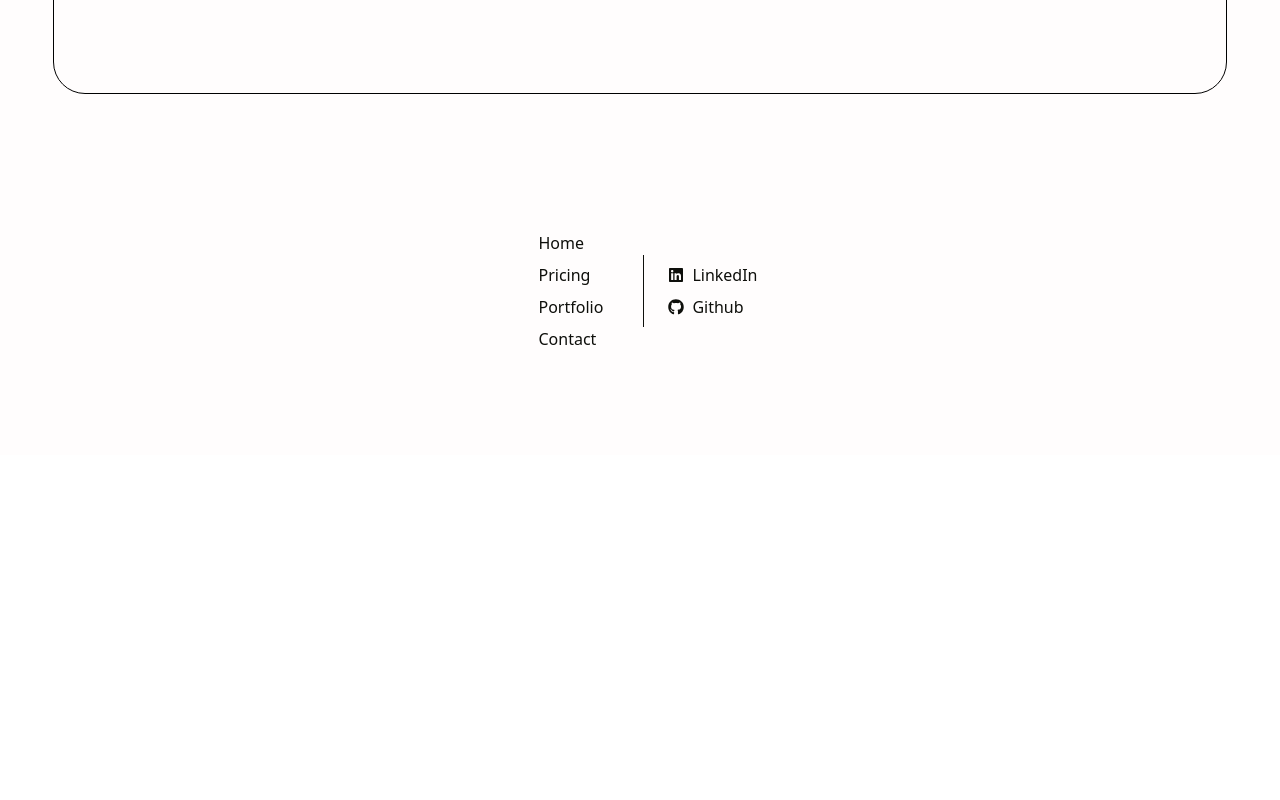
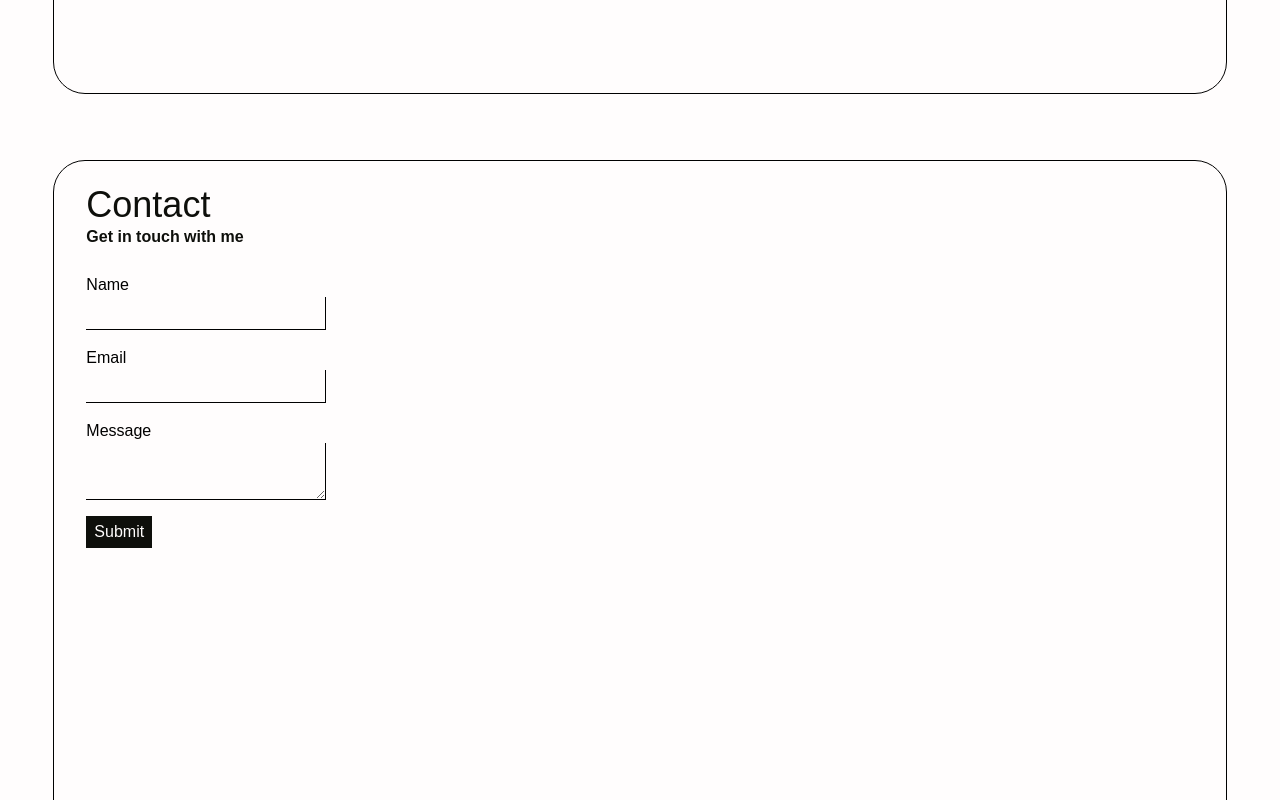
Before and after one commit to Junaidadams/portfolio, a React (Vite) app: page / in a window 1280 px wide. Shown: the part 2280-3080 px from the top of the page. Before the commit the page ends 2735 px from the top, so only its background shows below. Built offline with nearby package versions, Linux system fonts and the light colour scheme; a web font is replaced by a local one.

Commit message:
Added conact form and worked on about section

```diff
--- a/src/App.jsx
+++ b/src/App.jsx
@@ -4,6 +4,7 @@ import "./index.css";
 import { ProjectTile } from "./components/ProjectTile";
 import TechStack from "./components/TechStack";
 import SectionWrapper from "./components/wrappers/SectionWrapper";
+import ContactForm from "./components/ContactForm";
 
 function App() {
   return (
@@ -52,6 +53,18 @@ function App() {
           <TechStack />
         </div>
       </SectionWrapper>
+      <SectionWrapper id="contact">
+        {" "}
+        <div className="w-11/12 h-11/12 overflow-auto border-black border-[1px] flex flex-col dark:border-white rounded-4xl">
+          <div className=" font-panchang font-extralight text-mainBlack text-3xl md:text-4xl p-4 sm:p-6 md:px-8  dark:bg-mainBlack dark:text-mainWhite w-fit rounded-r-3xl">
+            <h1 className="font font-panchang text-left dark:text-mainWhite ">
+              Contact
+            </h1>
+            <p className="text-base font-semibold">Get in touch with me </p>
+          </div>
+          <ContactForm />
+        </div>
+      </SectionWrapper>
     </main>
   );
 }
--- /dev/null
+++ b/src/components/ContactForm.jsx
@@ -0,0 +1,58 @@
+import React from "react";
+
+const ContactForm = () => {
+  return (
+    <div className="flex w-full">
+      <div className="px-4 md:px-8 flex flex-col">
+        <form>
+          <div className="mb-4 flex flex-col">
+            <label htmlFor="name" className="font-panchang">
+              Name{" "}
+            </label>
+            <input
+              type="text"
+              id="name"
+              name="name"
+              required
+              className="border-b border-r focus:outline-none p-1 focus:bg-mainBlack dark:focus:bg-mainWhite focus:text-mainWhite dark:focus:text-mainBlack transition duration-200"
+            />
+          </div>
+          <div className="mb-4 flex flex-col">
+            <label htmlFor="email" className="font-panchang">
+              Email{" "}
+            </label>
+            <input
+              type="text"
+              id="email"
+              name="email"
+              required
+              className="border-b border-r focus:outline-none p-1 focus:bg-mainBlack dark:focus:bg-mainWhite focus:text-mainWhite dark:focus:text-mainBlack transition duration-200"
+            />
+          </div>
+          <div className="mb-4 flex flex-col">
+            <label htmlFor="message" className="font-panchang">
+              Message{" "}
+            </label>
+            <textarea
+              type="text"
+              id="message"
+              name="message"
+              required
+              className="border-b border-r focus:outline-none p-1 focus:bg-mainBlack dark:focus:bg-mainWhite focus:text-mainWhite dark:focus:text-mainBlack transition duration-200"
+            />
+          </div>
+          <div className="mb-4 flex flex-col">
+            <button
+              type="submit"
+              className="bg-mainBlack dark:bg-mainWhite text-mainWhite dark:text-mainBlack py-1 px-2 w-fit hover:bg-mainWhite dark:hover:bg-mainBlack transition duration-200 font-panchang"
+            >
+              Submit
+            </button>
+          </div>
+        </form>
+      </div>
+    </div>
+  );
+};
+
+export default ContactForm;
```
